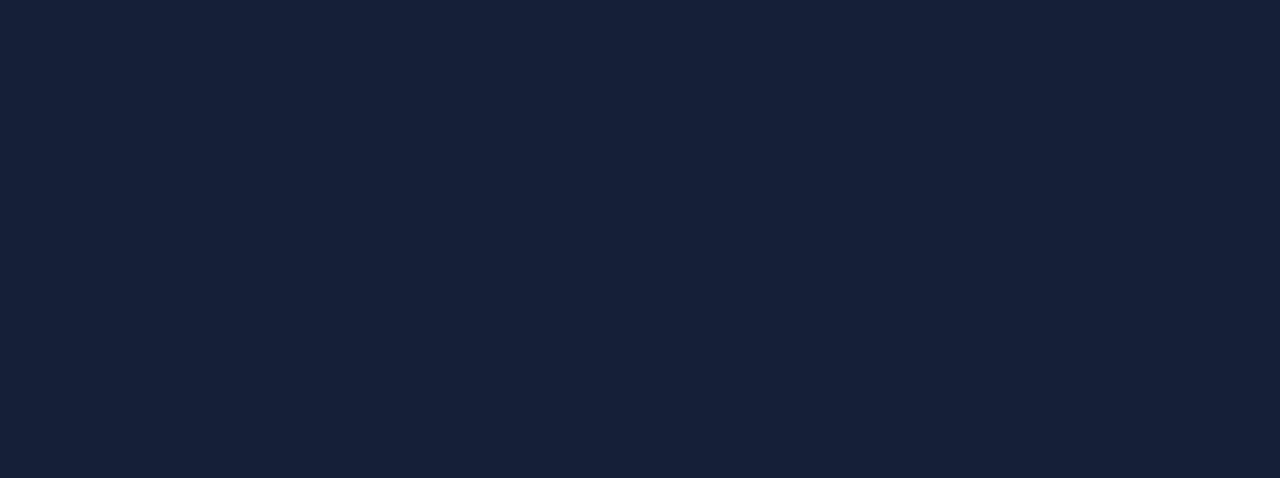
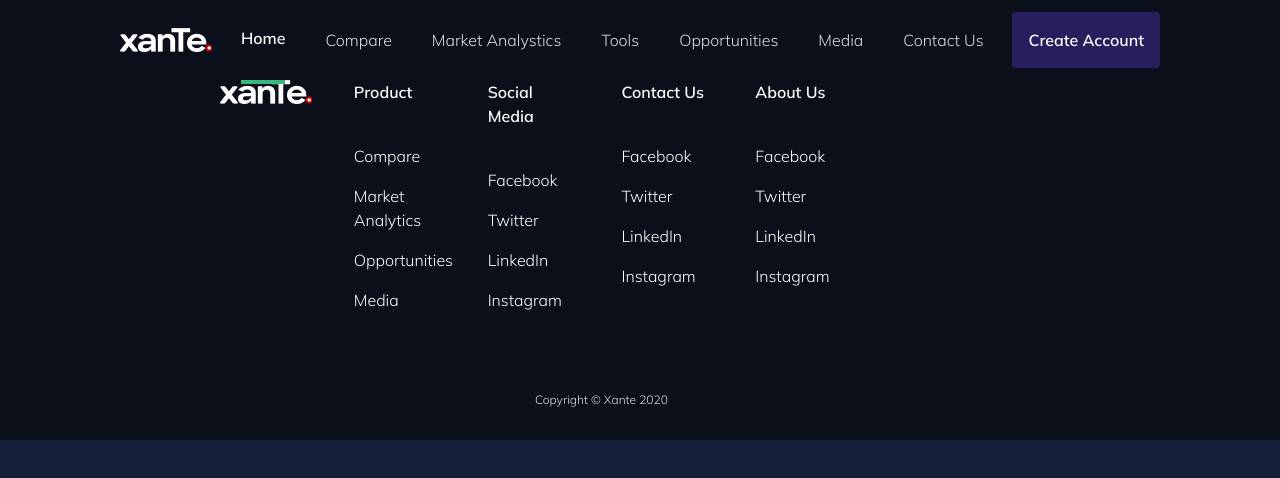
Before and after one commit to Hannahadora/Xante-frontend, a Nuxt app: page / in a window 1280 px wide. Shown: the top 478 px of the page. Built offline with nearby package versions, Linux system fonts and the light colour scheme.

Commit message:
ui build

```diff
--- a/components/Footer.vue
+++ b/components/Footer.vue
@@ -1,41 +1,50 @@
 <template>
   <div id="footer">
-    <div class="flex items-start justify-between">
-        <Logo />
+    <div class="grid lg:grid-cols-6 md:grid-cols-3 grid-cols-2 items-start justify-between gap-10">
+        <Logo class="md:col-span-1 col-span-2"/>
       <div>
           <p class="mb-10 font-bold">Product</p>
           <ul class="flex flex-col gap-4">
-              <li class="footer-link">Compare</li>
-              <li class="footer-link">Market Analytics</li>
-              <li class="footer-link">Opportunities</li>
-              <li class="footer-link">Media</li>
+              <li><a class="footer-link" href="">Compare</a></li>
+              <li><a class="footer-link" href="">Market Analytics</a></li>
+              <li><a class="footer-link" href="">Opportunities</a></li>
+              <li><a class="footer-link" href="">Media</a></li>
+          </ul>
+      </div>
+      <div class="md:hidden block">
+          <p class="mb-10 font-bold">Links</p>
+          <ul class="flex flex-col gap-4">
+              <li><a class="footer-link" href="">Finance Tools</a></li>
+              <li><a class="footer-link" href="">Market Analytics</a></li>
+              <li><a class="footer-link" href="">Opportunities</a></li>
+              <li><a class="footer-link" href="">Media</a></li>
           </ul>
       </div>
       <div>
           <p class="mb-10 font-bold">Social Media</p>
           <ul class="flex flex-col gap-4">
-              <li class="footer-link">Facebook</li>
-              <li class="footer-link">Twitter</li>
-              <li class="footer-link">LinkedIn</li>
-              <li class="footer-link">Instagram</li>
+              <li><a class="footer-link" href="">Facebook</a></li>
+              <li><a class="footer-link" href="">Twitter</a></li>
+              <li><a class="footer-link" href="">LinkedIn</a></li>
+              <li><a class="footer-link" href="">Instagram</a></li>
           </ul>
       </div>
       <div>
           <p class="mb-10 font-bold">Contact Us</p>
          <ul class="flex flex-col gap-4">
-              <li class="footer-link">Facebook</li>
-              <li class="footer-link">Twitter</li>
-              <li class="footer-link">LinkedIn</li>
-              <li class="footer-link">Instagram</li>
+              <li><a class="footer-link" href="">Facebook</a></li>
+              <li><a class="footer-link" href="">Twitter</a></li>
+              <li><a class="footer-link" href="">LinkedIn</a></li>
+              <li><a class="footer-link" href="">Instagram</a></li>
           </ul>
       </div>
       <div>
           <p class="mb-10 font-bold">About Us</p>
           <ul class="flex flex-col gap-4">
-              <li class="footer-link">Facebook</li>
-              <li class="footer-link">Twitter</li>
-              <li class="footer-link">LinkedIn</li>
-              <li class="footer-link">Instagram</li>
+              <li><a class="footer-link" href="">Facebook</a></li>
+              <li><a class="footer-link" href="">Twitter</a></li>
+              <li><a class="footer-link" href="">LinkedIn</a></li>
+              <li><a class="footer-link" href="">Instagram</a></li>
           </ul>
       </div>
     </div>
@@ -62,6 +71,22 @@
 
     .footer-link {
         font-weight: 300;
+        font-size: 16px;
     }
 
+    @media screen and (max-width: 1024px) {
+        #footer {
+             padding: 48px 24px 40px 24px;
+        }
+    }
+
+    @media screen and (max-width: 768px) {
+        #footer {
+            padding: 48px 24px 40px 24px;
+        }
+
+        .footer-link {
+            font-size: 14px !important;
+        }
+    }
 </style>
--- a/components/Header.vue
+++ b/components/Header.vue
@@ -1,7 +1,8 @@
 <template>
   <div class="header flex items-center justify-between">
+      <img class="img2 xl:hidden block" src="../assets/images/Menu 2.png" alt="">
       <Logo />
-      <Nav />
+      <Nav class="xl:block hidden" />
       <PryButton text="Create Account" />
   </div>
 </template>
@@ -28,4 +29,11 @@
         z-index: 9.99999;
     }
 
+     @media screen and (max-width: 768px) {
+        .header {
+            padding: 24px;
+        }
+
+    }
+
 </style>
--- a/components/Logo.vue
+++ b/components/Logo.vue
@@ -1,5 +1,8 @@
 <template>
-    <img src="../assets/images/SVG logo 1.png" alt="">
+    <div>
+        <img class="img1 xl:block hidden" src="../assets/images/SVG logo 1.png" alt="">
+        <img class="img2 xl:hidden block" src="../assets/images/app icon 1.png" alt="">
+    </div>
 </template>
 
 <script>
--- a/components/Nav.vue
+++ b/components/Nav.vue
@@ -1,7 +1,7 @@
 <template>
   <div id="nav">
       <ul class="flex items-center gap-10">
-          <NuxtLink to="/index" class="nav-link">Home</NuxtLink>
+          <NuxtLink to="/" class="nav-link">Home</NuxtLink>
           <NuxtLink to="/compare" class="nav-link">Compare</NuxtLink>
           <NuxtLink to="/market_analytics" class="nav-link">Market Analystics</NuxtLink>
           <NuxtLink to="/tools" class="nav-link">Tools</NuxtLink>
--- /dev/null
+++ b/pages/Compare.vue
@@ -0,0 +1,21 @@
+<template>
+  <div>
+      <Header />
+      <Footer />
+  </div>
+</template>
+
+<script>
+import Footer from '~/components/Footer.vue'
+import Header from '~/components/Header.vue'
+export default {
+    name: 'Compare',
+    components: { Footer, Header,}
+}
+</script>
+
+<sty
+Header
+Footerle>
+
+</style>
--- a/pages/Market_Analytics.vue
+++ b/pages/Market_Analytics.vue
@@ -30,7 +30,7 @@
                 <div>
                     <div class="flex items-center gap-2">
                         <Color theme="yellow" />
-                        <span class="i gap-2 text-2xl">$92.88B</span>
+                        <span class="inter text-2xl">$92.88B</span>
                     </div>
                     <span class="ml-4 text-sm font-light">Gross value locked</span>
                 </div>
--- a/pages/Opportunities.vue
+++ b/pages/Opportunities.vue
@@ -3,57 +3,57 @@
       <Header />
 
       <div id="opport-view" class="">
-        <h2 class="font-semi-bold sharp-sans lg:ml-0 ml-6">Opportunities</h2>
+        <h2 class="font-semi-bold sharp-sans md:ml-0 ml-6">Opportunities</h2>
 
-        <div class="lg:mt-36 mt-8 strategy-sect">
+        <div class="md:mt-36 mt-8 strategy-sect">
           <div class="strategy-text" style="">
-            <span class="lg:text-2xl text-lg lg:mb-8 mb-6">DEFI Stategy</span>
+            <span class="md:text-2xl text-lg md:mb-8 mb-6">DEFI Stategy</span>
             <p class="mt-8">Xante will connect to Lenders, Partners, and Credit Providers via API, aggregating their product attributes and lending criteria in order to present consumers with offers in real time</p>
             <p class="lg:block hidden">Xante will connect to Lenders, Partners, and Credit Providers via API, aggregating their product attributes and lending criteria in order to present consumers with offers in real time</p>
           </div>
           <div class="opport-box"></div>
         </div>
 
-        <div class="lg:mt-16 mt-10 strategy-sect2">
+        <div class="md:mt-16 mt-10 strategy-sect2">
           <div class="opport-box"></div>
           <div class="strategy-text" style="">
-            <span class="lg:text-2xl text-lg lg:mb-8 mb-6">CEFI Stategy</span>
+            <span class="md:text-2xl text-lg md:mb-8 mb-6">CEFI Stategy</span>
             <p class="mt-8">Xante will connect to Lenders, Partners, and Credit Providers via API, aggregating their product attributes and lending criteria in order to present consumers with offers in real time</p>
             <p class="lg:block hidden">Xante will connect to Lenders, Partners, and Credit Providers via API, aggregating their product attributes and lending criteria in order to present consumers with offers in real time</p>
           </div>
         </div>
 
-        <div class="lg:mt-16 mt-10 strategy-sect">
+        <div class="md:mt-16 mt-10 strategy-sect">
           <div class="strategy-text" style="">
-            <span class="lg:text-2xl text-lg lg:mb-8 mb-6">Shaking Stategy</span>
-            <p class="lg:mt-8 mt-6">Xante will connect to Lenders, Partners, and Credit Providers via API, aggregating their product attributes and lending criteria in order to present consumers with offers in real time</p>
+            <span class="md:text-2xl text-lg md:mb-8 mb-6">Shaking Stategy</span>
+            <p class="md:mt-8 mt-6">Xante will connect to Lenders, Partners, and Credit Providers via API, aggregating their product attributes and lending criteria in order to present consumers with offers in real time</p>
             <p class="lg:block hidden">Xante will connect to Lenders, Partners, and Credit Providers via API, aggregating their product attributes and lending criteria in order to present consumers with offers in real time</p>
           </div>
           <div class="opport-box"></div>
         </div>
 
-        <div class="lg:mt-16 mt-10 strategy-sect2">
+        <div class="md:mt-16 mt-10 strategy-sect2">
            <div class="opport-box"></div>
             <div class="strategy-text" style="">
-              <span class="lg:text-2xl text-lg lg:mb-8 mb-6">Farming Stategy</span>
-              <p class="lg:mt-8 mt-6">Xante will connect to Lenders, Partners, and Credit Providers via API, aggregating their product attributes and lending criteria in order to present consumers with offers in real time</p>
+              <span class="md:text-2xl text-lg md:mb-8 mb-6">Farming Stategy</span>
+              <p class="md:mt-8 mt-6">Xante will connect to Lenders, Partners, and Credit Providers via API, aggregating their product attributes and lending criteria in order to present consumers with offers in real time</p>
               <p class="lg:block hidden">Xante will connect to Lenders, Partners, and Credit Providers via API, aggregating their product attributes and lending criteria in order to present consumers with offers in real time</p>
             </div>
         </div>
 
-        <div class="lg:mt-16 mt-10 strategy-sect">
+        <div class="md:mt-16 mt-10 strategy-sect">
           <div class="strategy-text" style="">
-            <span class="lg:text-2xl text-lg lg:mb-8 mb-6">Exponential Growth Stategy</span>
-            <p class="lg:mt-8 mt-6">Xante will connect to Lenders, Partners, and Credit Providers via API, aggregating their product attributes and lending criteria in order to present consumers with offers in real time</p>
+            <span class="md:text-2xl text-lg md:mb-8 mb-6">Exponential Growth Stategy</span>
+            <p class="md:mt-8 mt-6">Xante will connect to Lenders, Partners, and Credit Providers via API, aggregating their product attributes and lending criteria in order to present consumers with offers in real time</p>
             <p class="lg:block hidden">Xante will connect to Lenders, Partners, and Credit Providers via API, aggregating their product attributes and lending criteria in order to present consumers with offers in real time</p>
           </div>
           <div class="opport-box"></div>
         </div>
 
-        <div class="lg:mt-16 mt-10 strategy-sect2">
+        <div class="md:mt-16 mt-10 strategy-sect2">
            <div class="opport-box"></div>
             <div class="strategy-text" style="">
-              <span class="lg:text-2xl text-lg lg:mb-8 mb-6">DEFI Stategy</span>
+              <span class="md:text-2xl text-lg md:mb-8 mb-6">DEFI Stategy</span>
               <p class="">Xante will connect to Lenders, Partners, and Credit Providers via API, aggregating their product attributes and lending criteria in order to present consumers with offers in real time</p>
               <p class="lg:block hidden">Xante will connect to Lenders, Partners, and Credit Providers via API, aggregating their product attributes and lending criteria in order to present consumers with offers in real time</p>
             </div>
@@ -110,6 +110,12 @@
 
 @media screen and (max-width: 768px) {
   #opport-view {
+    padding: 110px 24px 329px 24px;
+  }
+}
+
+@media screen and (max-width: 500px) {
+  #opport-view {
     padding: 110px 0px 329px 0px;
   }
 
--- a/pages/index.vue
+++ b/pages/index.vue
@@ -1,9 +1,9 @@
 <template>
   <div class="m-0 p-0">
-
+        <Header />
 
     <!-- <div class="header-sect" style=""> -->
-      <!-- <Header /> -->
+
       <!-- <div class="" style="">
         <h1 class="" style="width: 513px">Smart & Intelligent Search across Cryptocurrency & Traditional Markets for the best return on your assets.</h1>
         <p class="mt-6" style="line-height: 148.3%; font-weight: 400; width:584px;">XanTe focuses on finding the best yields and return across financial markets by connecting Lenders and Borrowers, aggregating data points in order to present consumers with offers in real time.</p>
@@ -35,7 +35,7 @@
       </div>
     </div>    -->
 
-    <!-- <Footer /> -->
+    <Footer />
   </div>
 </template>
 
```
Also changed, not shown: components/Buttons/PryButton.vue (+7 -0 lines), pages/Tools.vue (+31 -12 lines), assets/images/Menu 2.png (added), assets/images/app icon 1.png (added).
